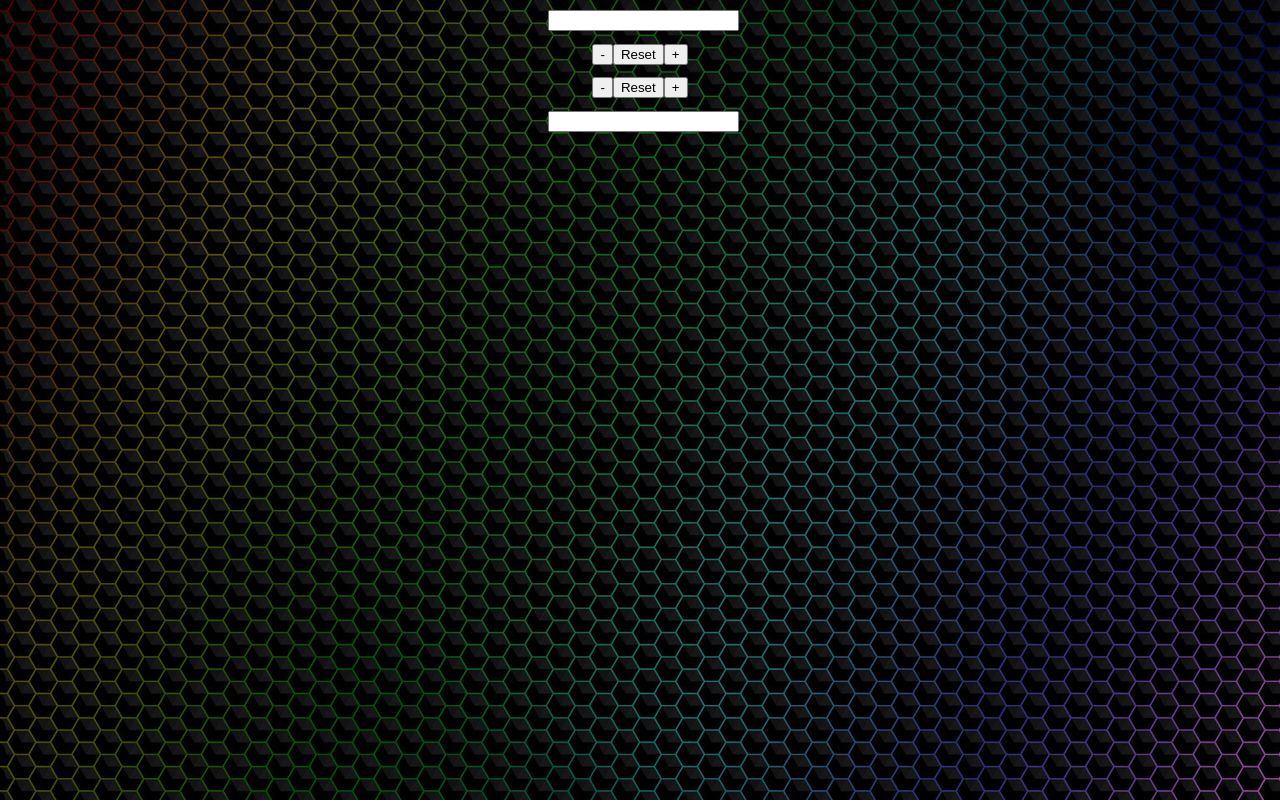
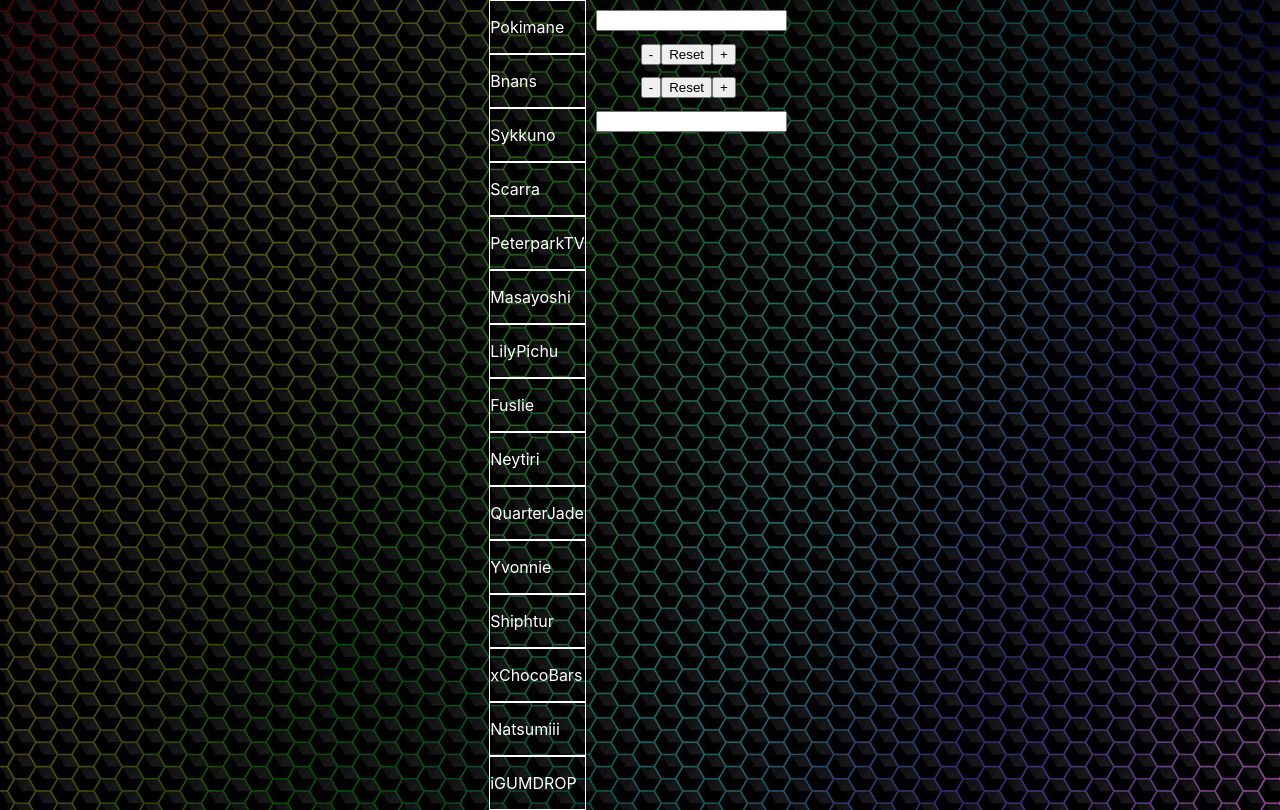
Before and after one commit to jnzhang622/MultiStreamViewer, a React (Create React App) app: page / in a window 1280 px wide. Built offline with nearby package versions, Linux system fonts and the light colour scheme; data requests are answered from the project's data file.

Commit message:
added streamer names

```diff
--- a/package.json
+++ b/package.json
@@ -13,7 +13,7 @@
     "react-scripts": "3.4.3"
   },
   "scripts": {
-    "start": "json-server --watch db.json -p 6001 & open http://localhost:6001/streamers & PORT=6002 react-scripts start && fg",
+    "start": "json-server --watch db.json -p 3001 & open http://localhost:6001/streamers & PORT=3000 react-scripts start && fg",
     "build": "react-scripts build",
     "test": "react-scripts test --env=jsdom",
     "eject": "react-scripts eject"
--- a/src/App.css
+++ b/src/App.css
@@ -6,7 +6,14 @@ body{
 .divCont{
   justify-content: center;
   display: flex;
-  flex-direction: column;
+  flex-direction: row;
+}
+
+.streamerBarItem{
+  /* border-color: #83c9de; */
+  border-style: solid;
+  border-width: 1px;
+  color: white;
 }
 
 .searchBarDiv{
--- a/src/App.js
+++ b/src/App.js
@@ -1,15 +1,23 @@
 import React from 'react';
 import "./App.css";
 import Player from "./Components/Player"
+import StreamerBar from "./Components/StreamerBar"
 
 
 class App extends React.Component {
 
   state = {
     urls: [],
+    streamers: [],
     searchTerm: "",
     height: 500,
     width: 900,
+  }
+
+  componentDidMount() {
+    fetch(`http://localhost:3001/streamers`)
+      .then(resp => resp.json())
+      .then(arr => this.setState({ streamers: arr }))
   }
 
   changeVidCode = (e) =>{
@@ -38,8 +46,13 @@ class App extends React.Component {
   }
 
   render(){
-    console.log(this.state.searchTerm)
+    // console.log(this.state.streamers)
     return (
+      <div className="divCont">
+        <div>
+          <StreamerBar streamers={this.state.streamers}/>
+        </div>
+
         <div>
           <div className="searchBarDiv">
             <form onSubmit={this.changeVidCode}>
@@ -72,6 +85,8 @@ class App extends React.Component {
             </form>
           </div>
         </div>
+
+      </div>
     )
   }
 
--- a/src/Components/StreamerBar.js
+++ b/src/Components/StreamerBar.js
@@ -1,23 +1,19 @@
 import React from 'react';
 import "../App.css";
-
+import StreamerBarItem from "./StreamerBarItem";
 
 class StreamerBar extends React.Component {
 
     state = {
-        streamers: [],
     }
 
-    componentDidMount() {
-        fetch(`http://localhost:6001/streamers`)
-          .then(resp => resp.json())
-          .then(arr => this.setState({ streamers: arr }))
-      }
+
 
     render(){
+        // console.log(this.props.streamers)
         return (
             <div>
-                {}
+                {this.props.streamers.map(streamer => <StreamerBarItem streamer={streamer}/>) }
             </div>
         )
       }
--- /dev/null
+++ b/src/Components/StreamerBarItem.js
@@ -0,0 +1,21 @@
+import React from 'react';
+import "../App.css";
+
+class StreamerBarItem extends React.Component {
+
+    state = {
+    }
+
+
+
+    render(){
+        console.log(this.props.streamer)
+        return (
+            <div className="streamerBarItem">
+                <p>{this.props.streamer.name}</p>
+            </div>
+        )
+      }
+}
+
+export default StreamerBarItem;
```
Lines whose indentation alone changed are shown as unchanged.
